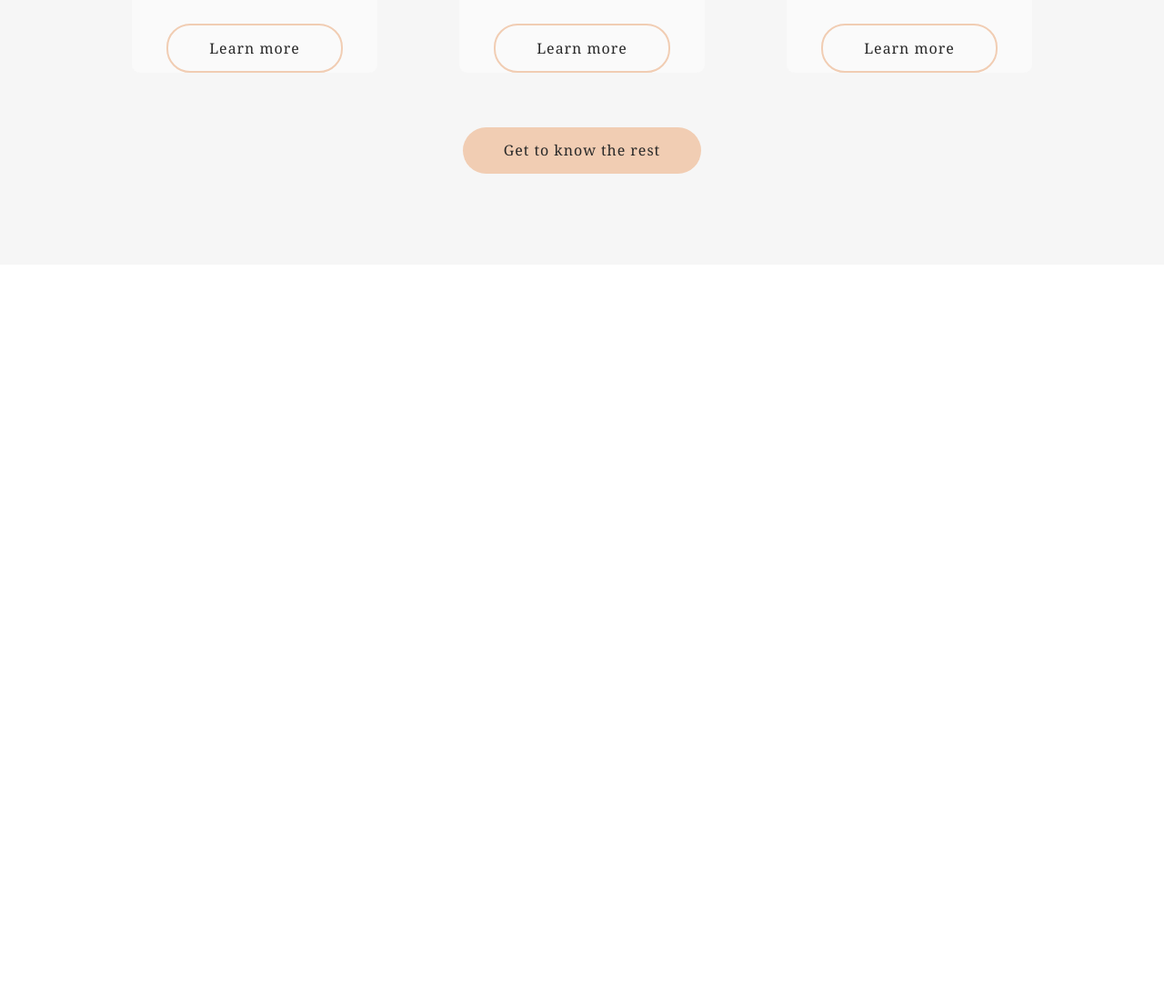
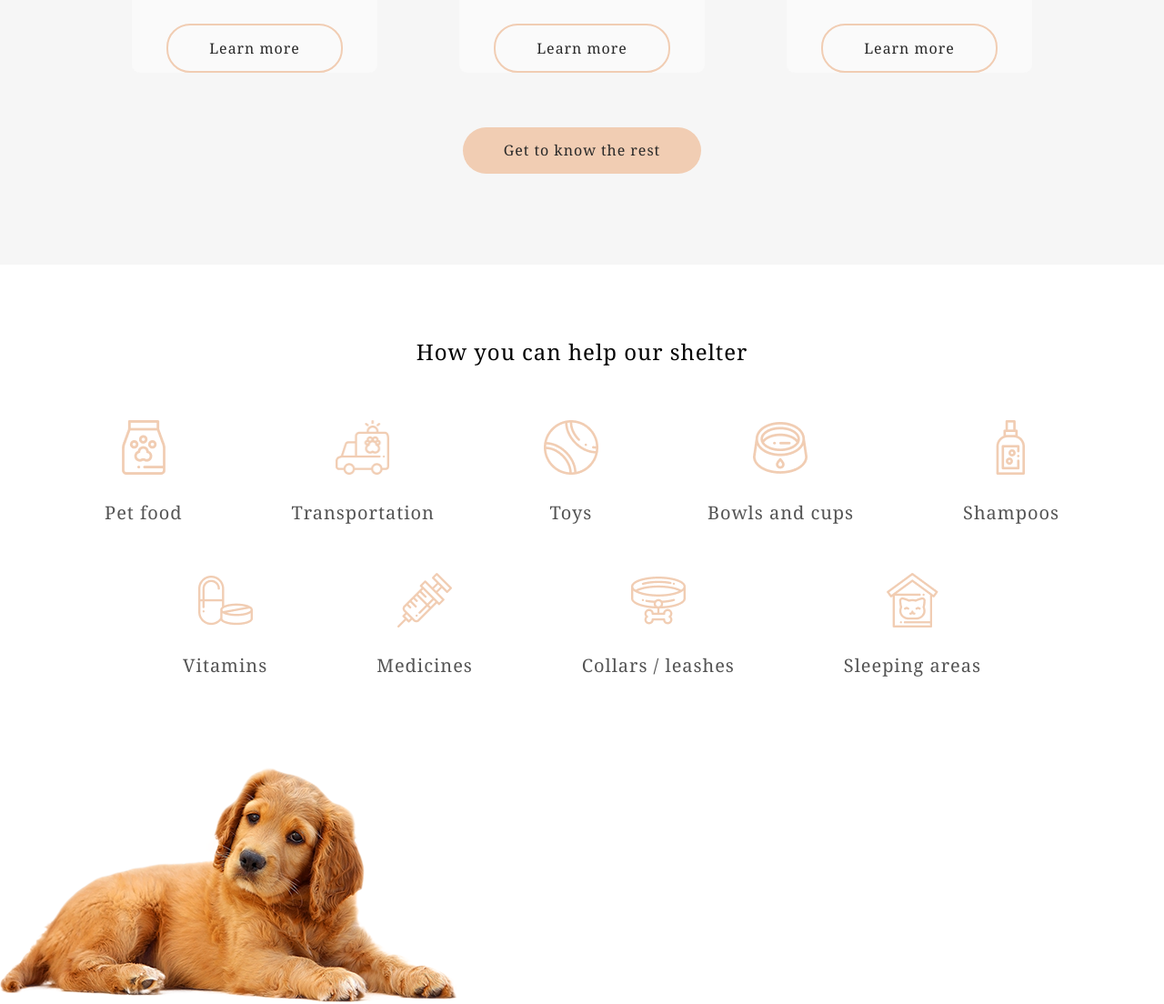
Before and after one commit to maximes2004/shelter, a plain HTML site: page shelter/index.html in a window 1280 px wide. Shown: the part 2021-3125 px from the top of the page at 91% size. Before the commit the page ends 2312 px from the top, so only its background shows below. Drawn offline with Linux system fonts and the light colour scheme.

Commit message:
feat: implement help section

```diff
--- a/shelter/index.html
+++ b/shelter/index.html
@@ -99,7 +99,10 @@
             are looking for a house
           </h2>
           <div class="pets__slider">
-            <button class="pets__arrow pets__arrow--left" aria-label="Предыдущий слайд"></button>
+            <button
+              class="pets__arrow pets__arrow--left"
+              aria-label="Предыдущий слайд"
+            ></button>
             <div class="pets__card pet-card">
               <img class="pet-card__img" src="img/pets-katrine.png" alt="" />
               <h3 class="pet-card__name">Katrine</h3>
@@ -115,9 +118,60 @@
               <h3 class="pet-card__name">Woody</h3>
               <button class="pet-card__btn">Learn more</button>
             </div>
-            <button class="pets__arrow pets__arrow--right" aria-label="Следующий слайд"></button>
+            <button
+              class="pets__arrow pets__arrow--right"
+              aria-label="Следующий слайд"
+            ></button>
           </div>
           <button class="pets__btn">Get to know the rest</button>
+        </div>
+      </section>
+      <section class="help">
+        <div class="container help__container">
+          <h2 class="help__heading">How you can help our shelter</h2>
+          <ul class="help__list">
+            <li class="help__item">
+              <img class="help__img" src="img/icon-pet-food.png" alt="" />
+              <h3 class="help__item-name">Pet food</h3>
+            </li>
+            <li class="help__item">
+              <img class="help__img" src="img/icon-transportation.png" alt="" />
+              <h3 class="help__item-name">Transportation</h3>
+            </li>
+            <li class="help__item">
+              <img class="help__img" src="img/icon-toys.png" alt="" />
+              <h3 class="help__item-name">Toys</h3>
+            </li>
+            <li class="help__item">
+              <img class="help__img" src="img/icon-bowls-and-cups.png" alt="" />
+              <h3 class="help__item-name">Bowls and cups</h3>
+            </li>
+            <li class="help__item">
+              <img class="help__img" src="img/icon-shampoos.png" alt="" />
+              <h3 class="help__item-name">Shampoos</h3>
+            </li>
+            <li class="help__item">
+              <img class="help__img" src="img/icon-vitamins.png" alt="" />
+              <h3 class="help__item-name">Vitamins</h3>
+            </li>
+            <li class="help__item">
+              <img class="help__img" src="img/icon-medicines.png" alt="" />
+              <h3 class="help__item-name">Medicines</h3>
+            </li>
+            <li class="help__item">
+              <img class="help__img" src="img/icon-collars-leashes.png" alt="" />
+              <h3 class="help__item-name">Collars / leashes</h3>
+            </li>
+            <li class="help__item">
+              <img class="help__img" src="img/icon-sleeping-area.png" alt="" />
+              <h3 class="help__item-name">Sleeping areas</h3>
+            </li>
+          </ul>
+        </div>
+      </section>
+      <section class="donation">
+        <div class="donation__container">
+          <img src="img/donation-dog.png" alt="">
         </div>
       </section>
     </main>
--- a/shelter/style.css
+++ b/shelter/style.css
@@ -292,3 +292,40 @@ button {
   background-color: #f1cdb3;
   padding: 15px 45px;
 }
+
+/*help section*/
+.help__container {
+  display: flex;
+  flex-direction: column;
+  gap: 60px;
+  align-items: center;
+  padding: 80px 40px 100px 40px;
+}
+
+.help__list {
+  display: flex;
+  column-gap: 120px;
+  row-gap: 55px;
+  flex-wrap: wrap;
+  justify-content: center;
+}
+
+.help__item {
+  display: flex;
+  flex-direction: column;
+  gap: 30px;
+  align-items: center;
+}
+
+.help__img {
+  width: 60px;
+  height: 60px;
+}
+
+.help__item-name {
+  color: #545454;
+  font-size: 20px;
+  line-height: 1.15;
+  font-weight: 400;
+  letter-spacing: 0.06rem;
+}
```
Also changed, not shown: shelter/img/donation-dog.png (added), shelter/img/icon-bowls-and-cups.png (added), shelter/img/icon-collars-leashes.png (added), shelter/img/icon-medicines.png (added), shelter/img/icon-pet-food.png (added), shelter/img/icon-shampoos.png (added), shelter/img/icon-sleeping-area.png (added), shelter/img/icon-toys.png (added), shelter/img/icon-transportation.png (added), shelter/img/icon-vitamins.png (added).
